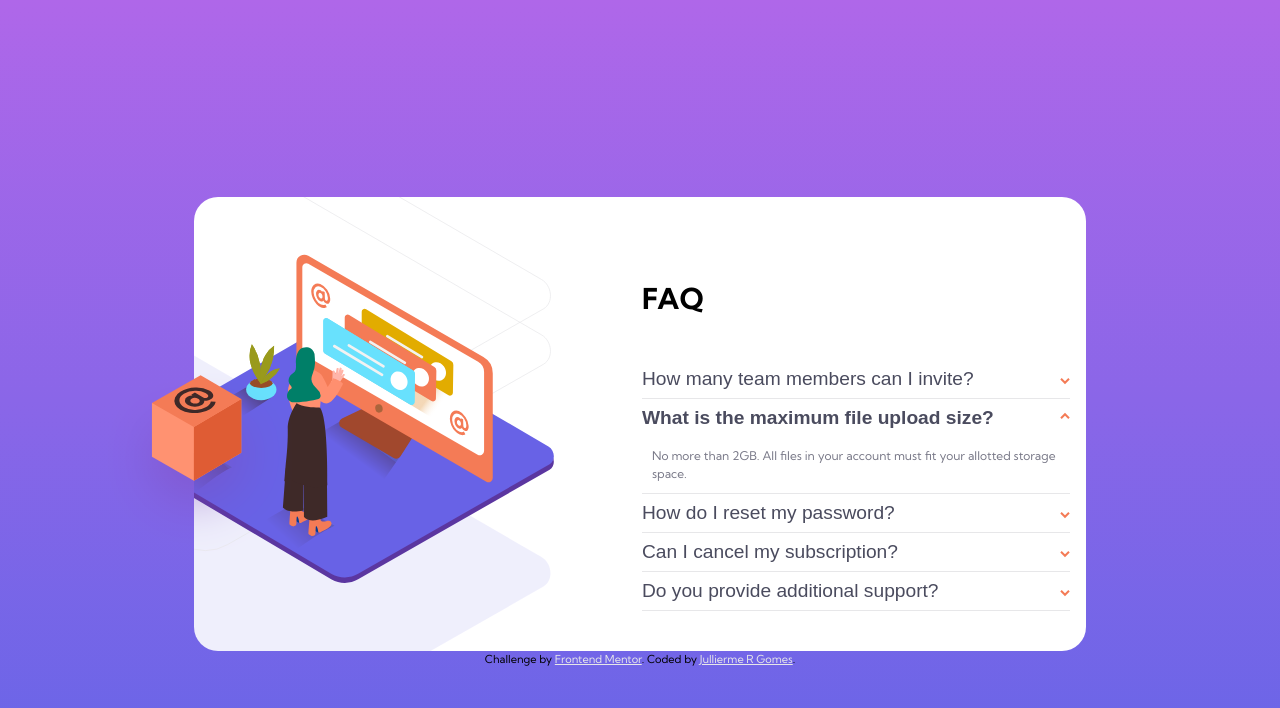
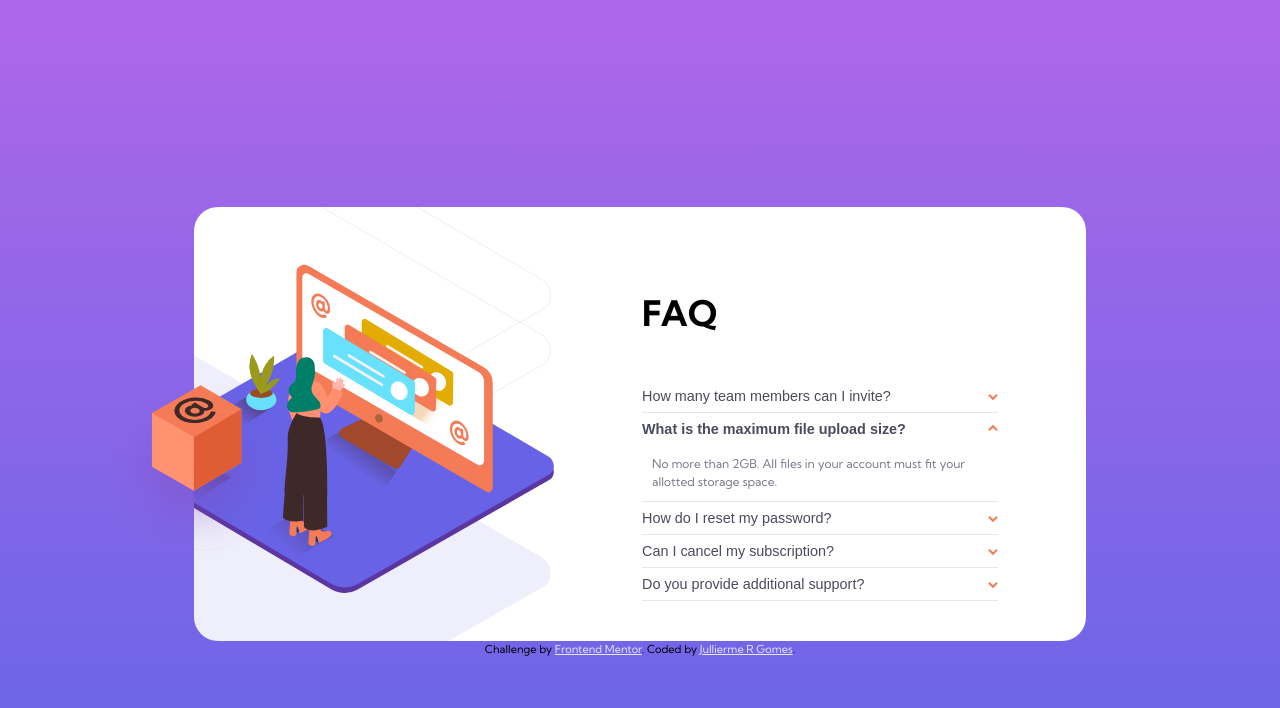
Before and after one commit to jullierme-r/faq-card, a plain HTML site: page index.html in a window 1280 px wide. Drawn offline with Linux system fonts and the light colour scheme.

Commit message:
Update style.css

```diff
--- a/styles/style.css
+++ b/styles/style.css
@@ -62,7 +62,7 @@ body {
 
 .main-content h1 {
     text-align: center;
-    font-size: 1.8rem;
+    font-size: 2.8rem;
     font-weight: 700;
     margin: 2.5rem 0;
 }
@@ -131,6 +131,7 @@ body {
         background-repeat: no-repeat;
         background-position: -200% center;
         background-size: 80%;
+        max-height: 31rem;
     }
 
    #woman-mobile {
@@ -165,9 +166,33 @@ body {
    .main-content {
        padding: 2.5rem 1rem 2.5rem 1rem;
        margin-top: 0;
+       overflow-y: auto;
    }
 
+   ::-webkit-scrollbar {
+    width: .6rem;
+  }
+
+  ::-webkit-scrollbar-track {
+    box-shadow: inset 0 0 5px var(--veryDarkDesaturatedBlue);
+    border-radius: .8rem;
+  }
+
+  ::-webkit-scrollbar-thumb {
+    background: var(--darkGrayishBlue);
+    border-radius: .8rem;
+  }
+
    .main-content h1 {
+       font-size: 2.2rem;
        text-align: left;
     }
+
+    .faq-block {
+        margin-right: 4.5rem;
+    }
+
+    .faq-btn {
+        font-size: .9rem;
+    }
 }
```
